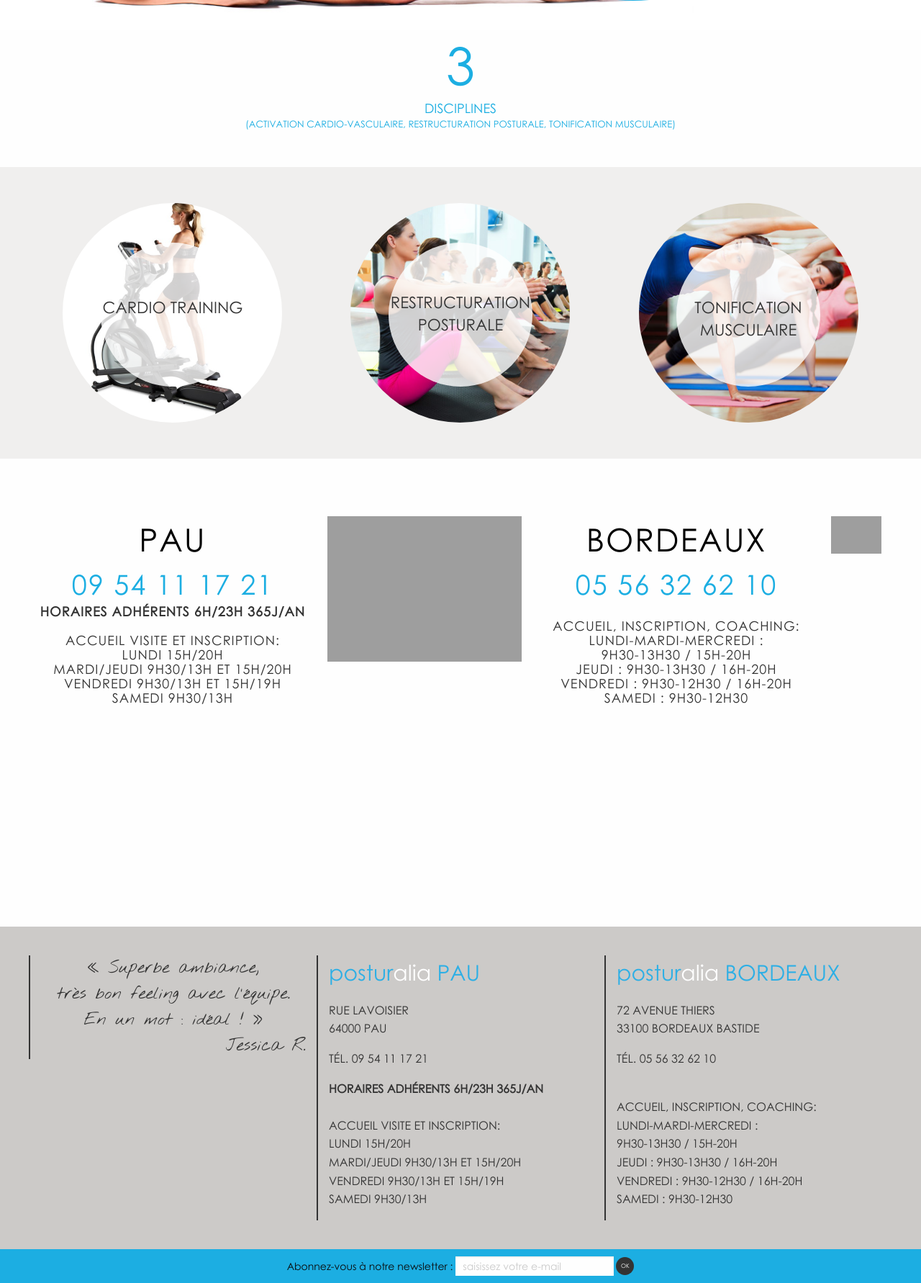
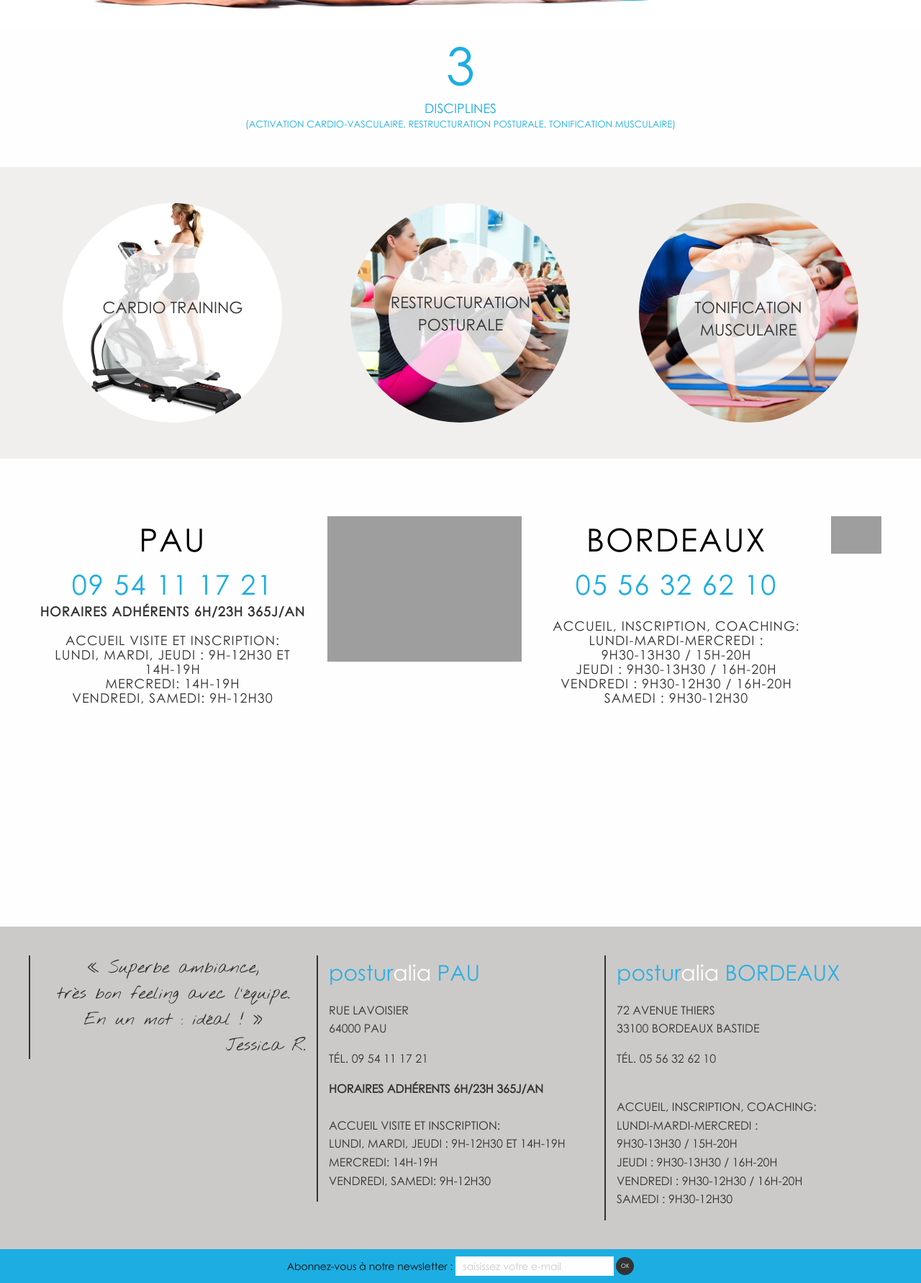
Before and after one commit to xav335/postularaliaProd, a PHP site: page /index.php in a window 1280 px wide. Shown: the part 820-2602 px from the top of the page at 72% size. Run offline with PHP 8.4, Linux system fonts and the light colour scheme; data comes from the database, SQL or seed files in the repository; some libraries are stand-ins or nearby versions; grey boxes are pictures that could not be loaded.

Commit message:
modif horaire Pau

```diff
--- a/inc/footer.php
+++ b/inc/footer.php
@@ -17,12 +17,10 @@
 						<p>Tél. 09 54 11 17 21</p>
 						<p>
 							    <strong>horaires adhérents 6h/23h 365j/an</strong><br><br>
-
                                 Accueil visite et inscription: <br>
-								lundi 15h/20h<br>
-                                mardi/jeudi 9h30/13h et 15h/20h<br>
-                                vendredi 9h30/13h et 15h/19h<br>
-                                samedi 9h30/13h
+                                Lundi, mardi, jeudi : 9h-12h30 et 14h-19h<br>
+                                Mercredi: 14h-19h <br>
+                                Vendredi, Samedi: 9h-12h30<br>
 							</p>
 					</div>
 					<div class="large-4 medium-4 small-12 columns">
--- a/index.php
+++ b/index.php
@@ -115,7 +115,6 @@
 
 
 			<section id="contact">
-
 				<div class="row" data-equalizer>
 					<div class="large-4 medium-4 small-12 columns" data-equalizer-watch>
 					   <div class="club">PAU</div>
@@ -123,12 +122,10 @@
 						<div class="horaires">
 							<p>
 							    <strong>horaires adhérents 6h/23h 365j/an</strong><br><br>
-
                                 Accueil visite et inscription: <br>
-								lundi 15h/20h<br>
-                                mardi/jeudi 9h30/13h et 15h/20h<br>
-                                vendredi 9h30/13h et 15h/19h<br>
-                                samedi 9h30/13h
+								Lundi, mardi, jeudi : 9h-12h30 et 14h-19h<br>
+                                Mercredi: 14h-19h <br>
+                                Vendredi, Samedi: 9h-12h30<br>
 							</p>
 						</div>
 					</div>
@@ -141,7 +138,6 @@
 						<div class="horaires">
 							<p>
 							 <br>
-
                                 Accueil, inscription, coaching: <br>
 								Lundi-Mardi-Mercredi :<br> 9h30-13h30 / 15h-20h<br>
                                 Jeudi : 9h30-13h30 / 16h-20h<br>
```
Also changed, not shown: contact.php (+3 -6 lines).
